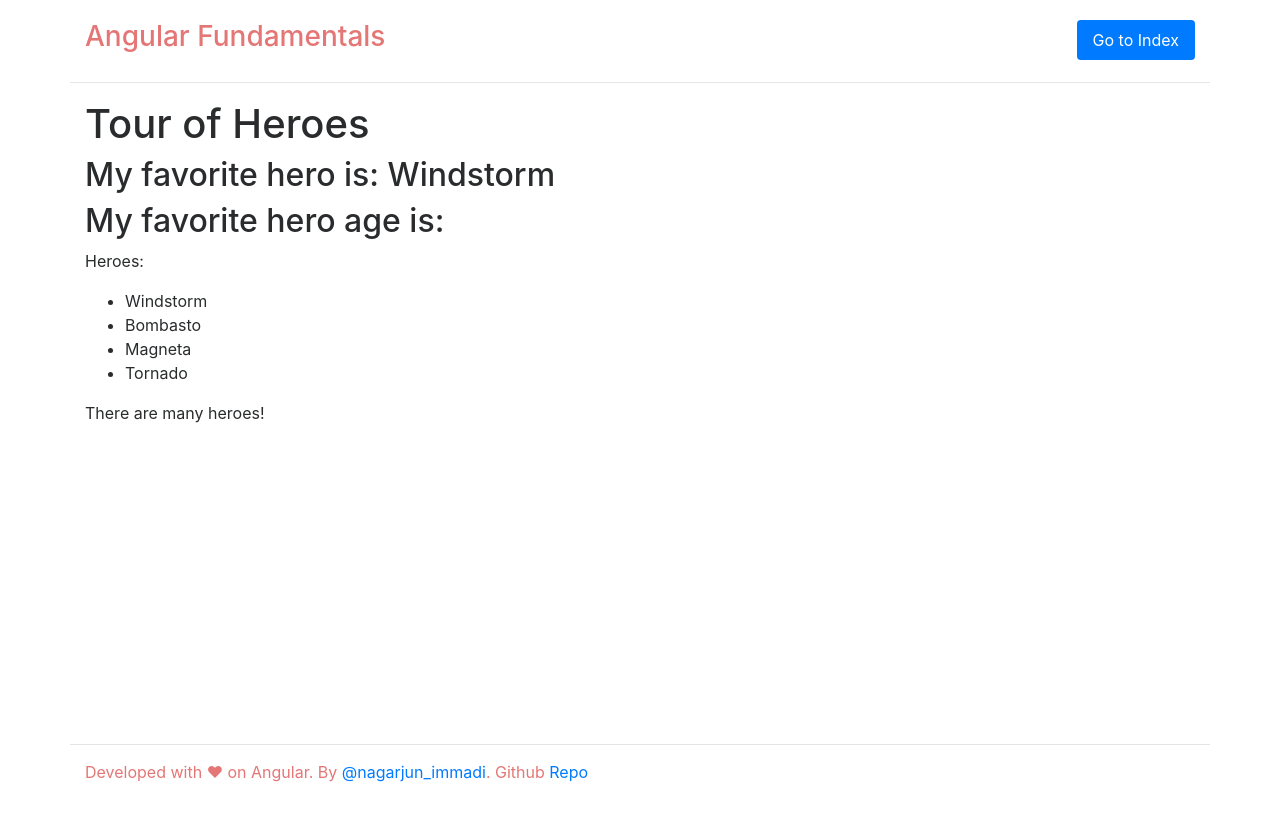
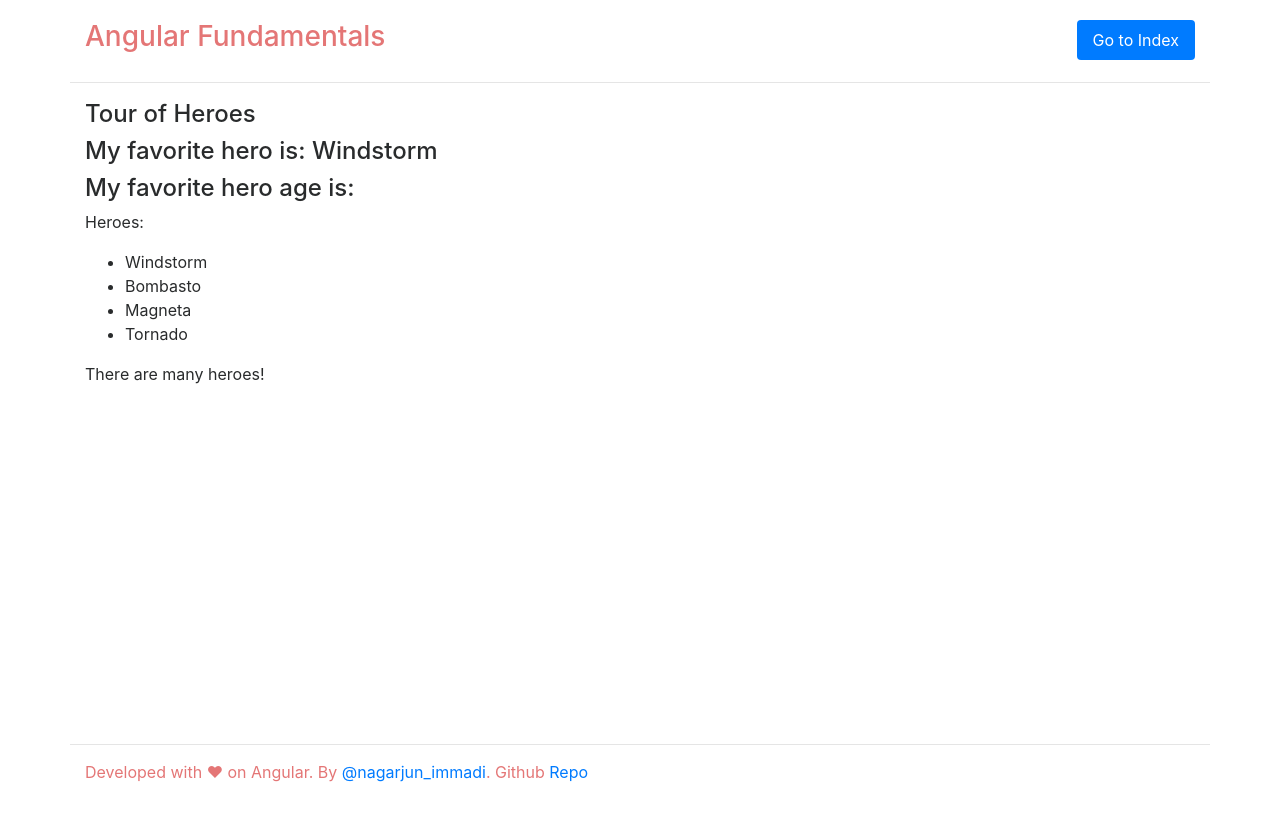
Before and after one commit to anshupanda/angular-fundamentals, an Angular app: page /components-templates/display-data-in-template-url in a window 1280 px wide. Shown: the top 820 px of the page. Built offline with nearby package versions, Linux system fonts and the light colour scheme.

Commit message:
template syntax changes

```diff
--- a/src/app/components-templates/display-data-in-template-url/display-data-in-template-url.component.html
+++ b/src/app/components-templates/display-data-in-template-url/display-data-in-template-url.component.html
@@ -1,6 +1,6 @@
-<h1>{{title}}</h1>
-<h2>My favorite hero is: {{myHero}}</h2>
-<h2>My favorite hero age is: {{age}}</h2>
+<h4>{{title}}</h4>
+<h4>My favorite hero is: {{myHero}}</h4>
+<h4>My favorite hero age is: {{age}}</h4>
 <p>Heroes:</p>
   <ul>
     <li *ngFor="let hero of heroes">
--- a/src/app/components-templates/display-data-in-template/display-data-in-template.component.ts
+++ b/src/app/components-templates/display-data-in-template/display-data-in-template.component.ts
@@ -3,8 +3,8 @@ import { Component, OnInit } from '@angular/core';
 @Component({
   selector: 'app-display-data-in-template',
   template: `
-    <h1>{{title}}</h1>
-    <h2>My favorite hero is: {{myHero}}</h2>
+    <h4>{{title}}</h4>
+    <h4>My favorite hero is: {{myHero}}</h4>
   `,
   styleUrls: ['./display-data-in-template.component.css']
 })
--- a/src/app/components-templates/template-syntax/template-syntax.component.html
+++ b/src/app/components-templates/template-syntax/template-syntax.component.html
@@ -11,7 +11,7 @@
 
 <p>The sum of 1 + 1 is not {{1 + 1 + getVal()}}</p>
 
-<!-- Script tag will  be removed while build -->
+<!-- Script tag will be removed while build -->
 <script>
   alert('test');
 </script>
```
